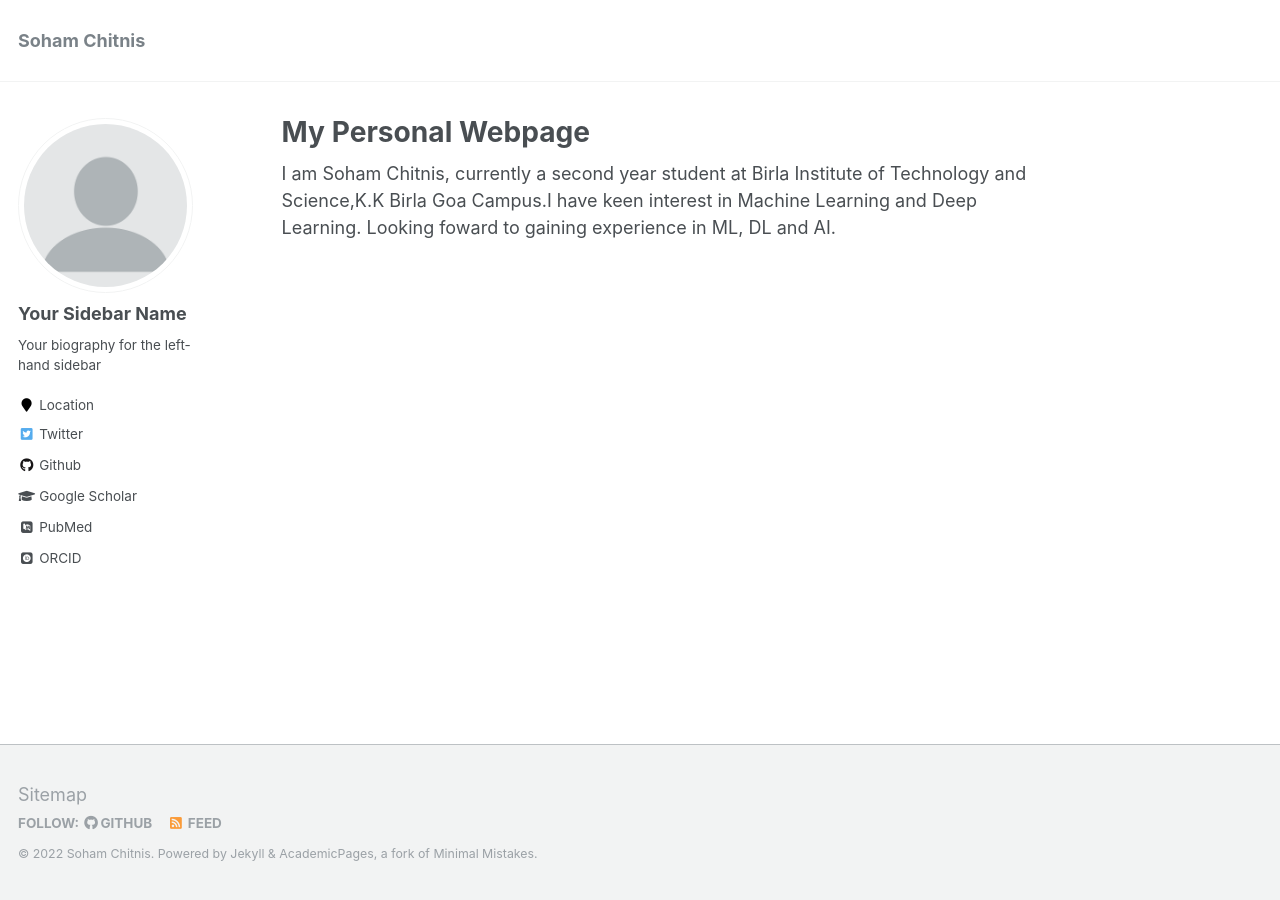
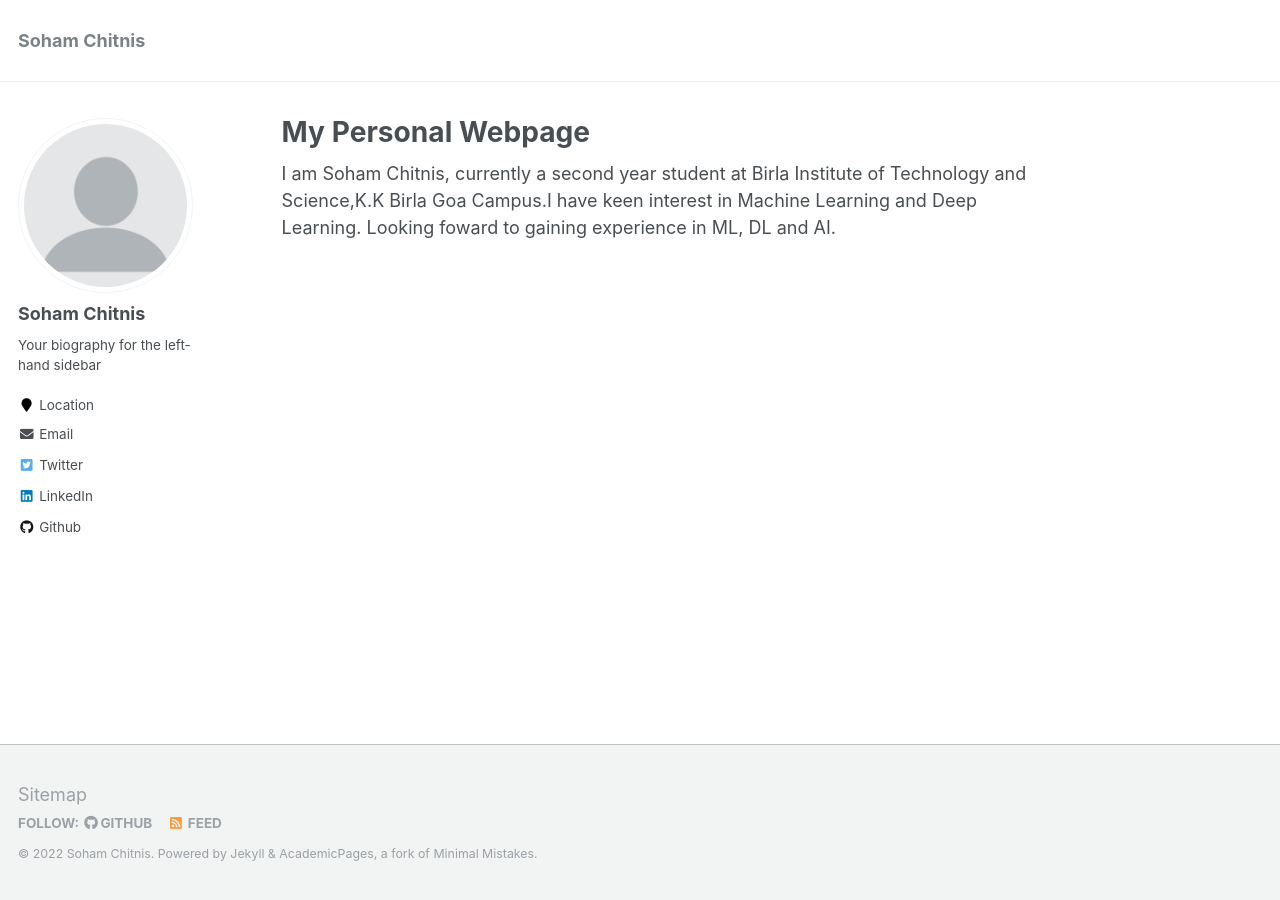
Before and after one commit to soham-chitnis10/soham-chitnis10_archived.github.io, a Jekyll site: the page built from _pages/about.md, in a window 1280 px wide. Built offline with Jekyll 4.4.1, drawn with Linux system fonts in a browser that asks for light colours; some web fonts are replaced.

Commit message:
Update _config.yml

```diff
--- a/_config.yml
+++ b/_config.yml
@@ -80,15 +80,15 @@ analytics:
 
 # Site Author
 author:
-  name             : "Your Sidebar Name"
+  name             : "Soham Chitnis"
   avatar           : "profile.png"
   bio              : "Your biography for the left-hand sidebar"
   location         : "Location"
   employer         :
-  pubmed           : "https://www.ncbi.nlm.nih.gov/pubmed/?term=john+snow"
-  googlescholar    : "http://yourfullgooglescholarurl.com"
-  email            :
-  researchgate     :  # example: "https://www.researchgate.net/profile/yourprofile"
+#   pubmed           : "https://www.ncbi.nlm.nih.gov/pubmed/?term=john+snow"
+#   googlescholar    : "http://yourfullgooglescholarurl.com"
+  email            : "sohamchitnis10@gmail.com"
+#   researchgate     :  # example: "https://www.researchgate.net/profile/yourprofile"
   uri              :
   bitbucket        :
   codepen          :
@@ -102,8 +102,8 @@ author:
   instagram        :
   impactstory      : #"https://profiles.impactstory.org/u/xxxx-xxxx-xxxx-xxxx"
   lastfm           :
-  linkedin         :
-  orcid            : "http://orcid.org/yourorcidurl"
+  linkedin         : "https://www.linkedin.com/in/soham-chitnis-794354212/"
+#   orcid            : "http://orcid.org/yourorcidurl"
   pinterest        :
   soundcloud       :
   stackoverflow    : # http://stackoverflow.com/users/123456/username
```
